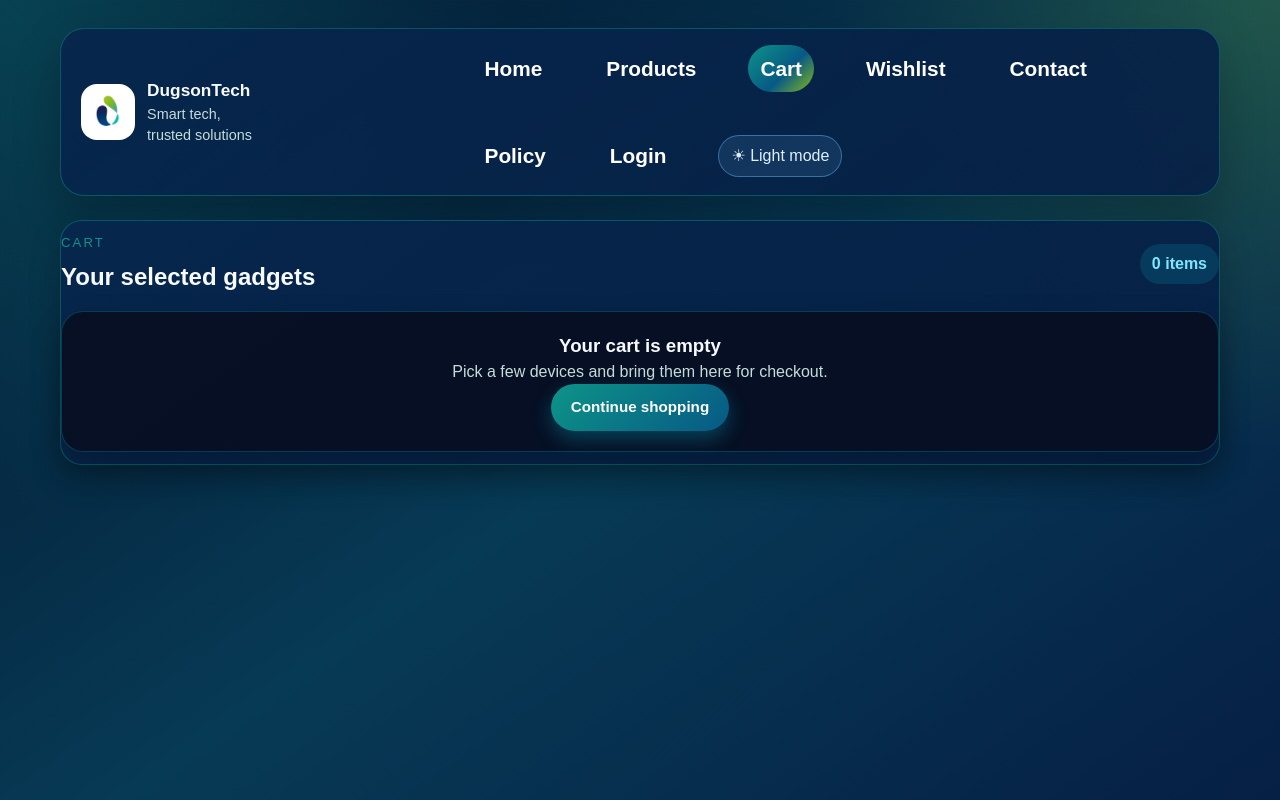
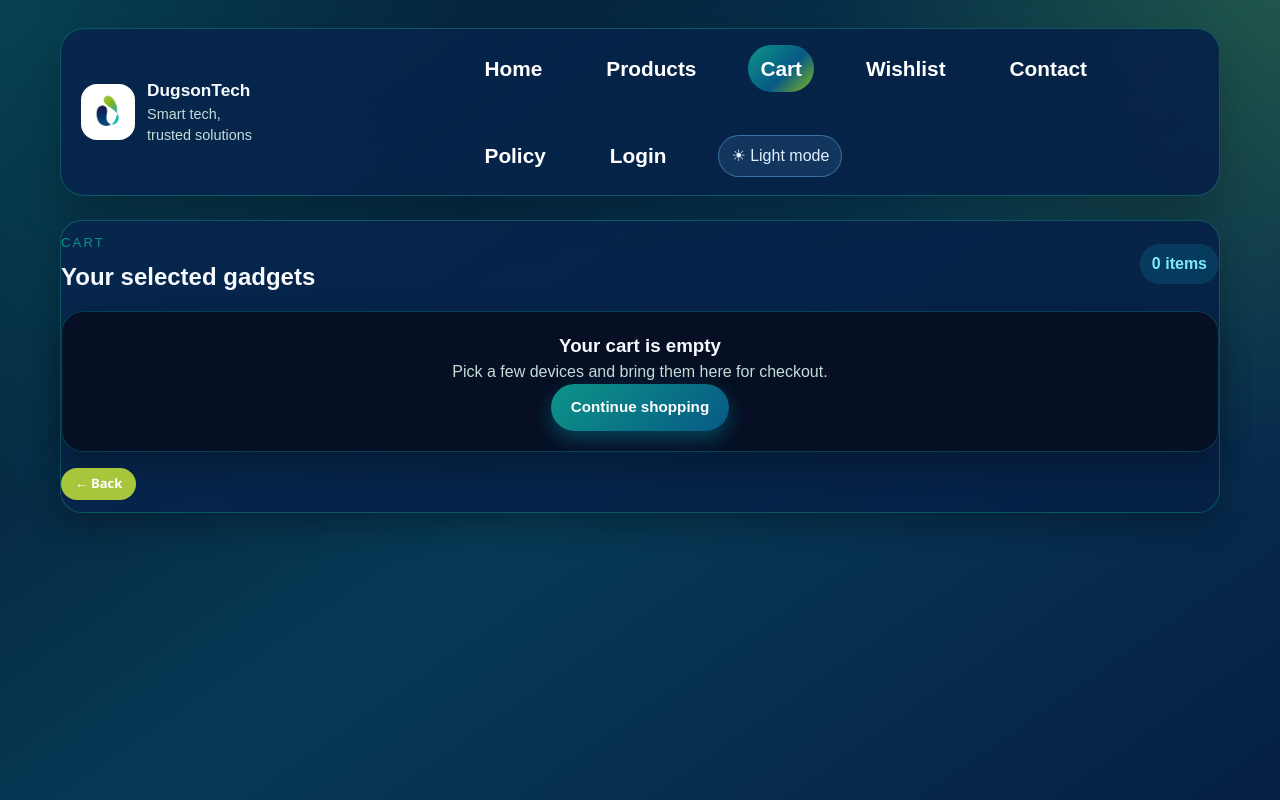
Before and after one commit to 3squire/E-commerceSampleProj, a React (Vite) app: page /cart in a window 1280 px wide. Built offline with nearby package versions, Linux system fonts and the light colour scheme.

Commit message:
added BackButtons

```diff
--- a/src/Cart.jsx
+++ b/src/Cart.jsx
@@ -1,5 +1,6 @@
 import { useState } from 'react'
 import './Cart.css'
+import BackButton from './Components/BackButton'
 
 export const starterCart = []
 
@@ -98,6 +99,7 @@ function Cart({ cart: providedCart, setCart: providedSetCart, onCheckout, onCont
           </div>
         </>
       )}
+      <BackButton />
     </section>
   )
 }
--- /dev/null
+++ b/src/Components/BackButton.css
@@ -0,0 +1,31 @@
+.back-button {
+  background-color: #A8C63B;
+  color: #fff;
+  border: none;
+  border-radius: 18px;
+  padding: 5px 12px;
+  width: 75px;
+  height: 32px;
+
+  font-size: 13px;
+  font-weight: 600;
+  font-family: "Segoe UI", sans-serif;
+
+  display: flex;
+  align-items: center;
+  justify-content: center;
+  gap: 4px;
+
+  cursor: pointer;
+  transition: all 0.25s ease;
+}
+
+.back-button:hover {
+  background-color: #A8C63B; /* DUGSON Green */
+  color: #1B245E;
+  transform: translateY(-2px);
+}
+
+.back-button:active {
+  transform: scale(0.96);
+}
--- /dev/null
+++ b/src/Components/BackButton.jsx
@@ -0,0 +1,18 @@
+import {useNavigate} from "react-router-dom"
+import './BackButton.css'
+
+export default function BackButton() {
+
+    const navigate = useNavigate()
+
+    const onClick = () => {
+        navigate(-1)
+    }
+
+    return (
+
+        <button className="back-button" onClick={onClick} aria-label="Go back">
+            ← Back
+        </button>
+    )
+}
--- a/src/Components/Wishlist.jsx
+++ b/src/Components/Wishlist.jsx
@@ -3,6 +3,7 @@ import techyImage from "../assets/techy.jpeg";
 import Address from './Address.jsx'
 import Payment from './Payment.jsx'
 import './Wishlist.css'
+import BackButton from './BackButton.jsx'
 
 
 const featuredItems = [
@@ -239,6 +240,7 @@ function Wishlist() {
           </div>
         )}
       </main>
+      <BackButton />
     </div>
   )
 }
--- a/src/Wishlist.jsx
+++ b/src/Wishlist.jsx
@@ -1,5 +1,6 @@
 import { useEffect, useState } from 'react'
 import './Wishlist.css'
+import BackButton from './Components/BackButton'
 
 export const starterWishlist = []
 
@@ -160,6 +161,7 @@ function Wishlist({ wishlist: providedWishlist, setWishlist: providedSetWishlist
           </div>
         </>
       )}
+      <BackButton />
     </section>
   )
 }
--- a/src/components/Cart.jsx
+++ b/src/components/Cart.jsx
@@ -1,3 +1,4 @@
+import BackButton from './BackButton'
 import './Cart.css'
 
 function Cart({cart, setCart, goBack}) {
@@ -131,6 +132,7 @@ Proceed to Checkout
 )}
 
 
+<BackButton />
 </div>
 
 )
--- a/src/components/Products.jsx
+++ b/src/components/Products.jsx
@@ -2,6 +2,7 @@ import { useEffect, useState } from 'react'
 import { Link, useSearchParams } from 'react-router-dom'
 import './Products.css'
 import { departments, products } from '../catalog.js'
+import BackButton from './BackButton'
 
 function Products({ addToCart, addToWishlist }) {
   const [searchParams, setSearchParams] = useSearchParams()
@@ -172,6 +173,8 @@ function Products({ addToCart, addToWishlist }) {
           </section>
         </div>
       )}
+
+      <BackButton />
     </div>
   )
 }
```
